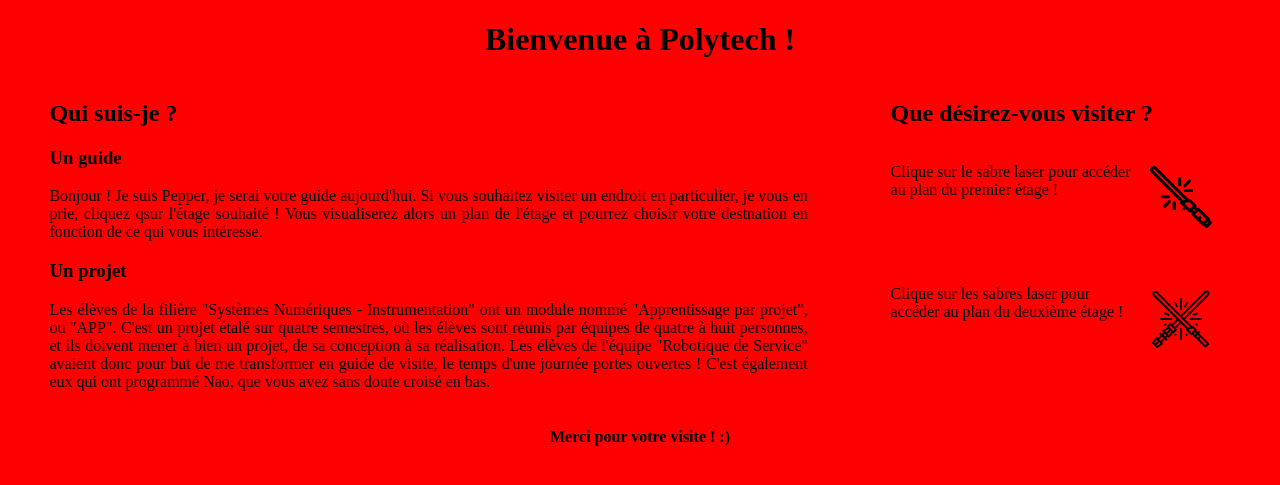
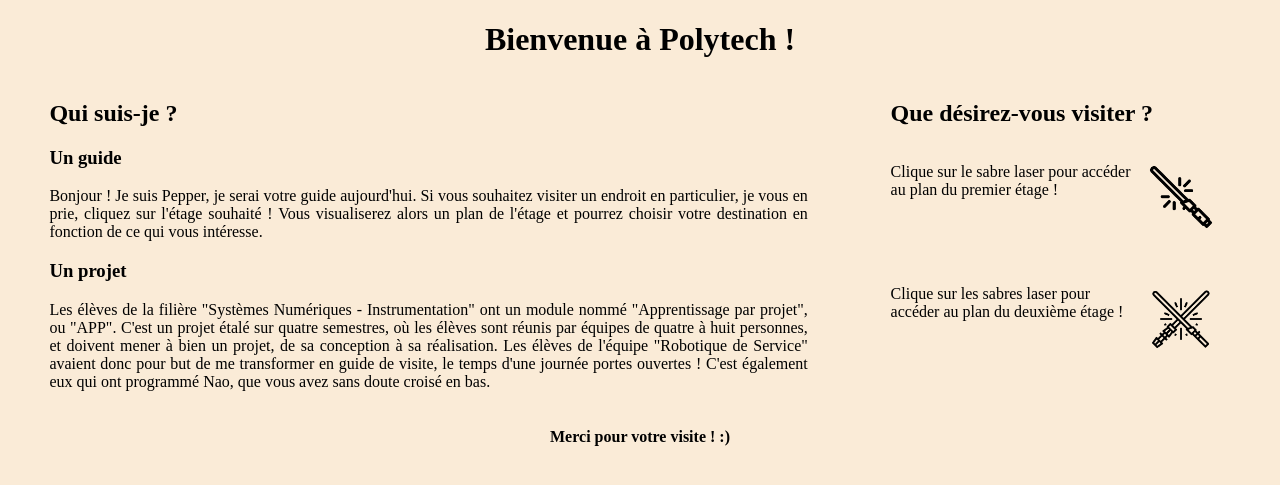
Before and after one commit to PolytechAnnecy-RobotiqueDeService/APP_RobotiqueDeService, a PHP site: page / in a window 1280 px wide. Shown: the top 485 px of the page. Run offline with PHP 8.4, Linux system fonts and the light colour scheme.

Commit message:
realisation test pour soutenance

```diff
--- a/Tablette/html/index.html
+++ b/Tablette/html/index.html
@@ -17,9 +17,9 @@
 			<div class = "presentation">
 				<h2>Qui suis-je ?</h2>
 				<h3>Un guide</h3>
-				<p>Bonjour ! Je suis Pepper, je serai votre guide aujourd'hui. Si vous souhaitez visiter un endroit en particulier, je vous en prie, cliquez qsur l'étage souhaité ! Vous visualiserez alors un plan de l'étage et pourrez choisir votre destnation en fonction de ce qui vous intéresse. </p>
+				<p>Bonjour ! Je suis Pepper, je serai votre guide aujourd'hui. Si vous souhaitez visiter un endroit en particulier, je vous en prie, cliquez sur l'étage souhaité ! Vous visualiserez alors un plan de l'étage et pourrez choisir votre destination en fonction de ce qui vous intéresse. </p>
 				<h3>Un projet</h3>
-				<p>Les élèves de la filière "Systèmes Numériques - Instrumentation" ont un module nommé "Apprentissage par projet", ou "APP". C'est un projet étalé sur quatre semestres, où les élèves sont réunis par équipes de quatre à huit personnes, et ils doivent mener à bien un projet, de sa conception à sa réalisation. Les élèves de l'équipe "Robotique de Service" avaient donc pour but de me transformer en guide de visite, le temps d'une journée portes ouvertes ! C'est également eux qui ont programmé Nao, que vous avez sans doute croisé en bas. </p>
+				<p>Les élèves de la filière "Systèmes Numériques - Instrumentation" ont un module nommé "Apprentissage par projet", ou "APP". C'est un projet étalé sur quatre semestres, où les élèves sont réunis par équipes de quatre à huit personnes, et doivent mener à bien un projet, de sa conception à sa réalisation. Les élèves de l'équipe "Robotique de Service" avaient donc pour but de me transformer en guide de visite, le temps d'une journée portes ouvertes ! C'est également eux qui ont programmé Nao, que vous avez sans doute croisé en bas. </p>
 			</div>
 
 			<div id = "visite">
--- a/Tablette/html/pages/etage_1/etage_1.css
+++ b/Tablette/html/pages/etage_1/etage_1.css
@@ -240,7 +240,7 @@
     display : flex;
     flex-direction : column;
     width : 400px;
-    background-color: antiquewhite;
+    /*background-color: antiquewhite;*/
     padding: 15px;
 }
 
--- a/Tablette/html/pages/etage_2/etage_2.css
+++ b/Tablette/html/pages/etage_2/etage_2.css
@@ -269,7 +269,7 @@
     margin-right: 2px;
 }
 #legende_info_libre{
-    background-color: turquoise;
+    background-color: green;
     width: 20px;
     height: 15px;
     border : solid 1px black;
--- a/Tablette/html/pages/etage_2/etage_2.html
+++ b/Tablette/html/pages/etage_2/etage_2.html
@@ -161,7 +161,7 @@
                     <button class = "GO" id = "go_A205" onclick="go_A205()"> Y aller </button>
                 </div>
                 <div class = "description" id = "desc_A217">
-                    <p>Voici la salle d'APP Robots (nous lol) ! </p>
+                    <p>Voici la salle d'APP Robots ! Elle contient tous les robots nécessaires à l'APP... c'est là que je suis la plupart du temps ! </p>
                     <button class = "GO" id = "go_A217" onclick="go_A217()"> Y aller </button>
                 </div>
                 <div class = "description" id = "desc_C213">
@@ -193,7 +193,7 @@
                     <button class = "GO" id = "go_C210" onclick="go_C210()"> Y aller </button>
                 </div>
                 <div class = "description" id = "desc_B205">
-                    <p>Voici Polybot ! </p>
+                    <p>Voici la salle réservée à Polybot, une association de l'école qui réalise des projets de robotique.  </p>
                     <button class = "GO" id = "go_B205" onclick="go_B205()"> Y aller </button>
                 </div>
                 <div class = "description" id = "desc_A202">
@@ -201,7 +201,7 @@
                     <button class = "GO" id = "go_A202" onclick="go_A202()"> Y aller </button>
                 </div>
                 <div class = "description" id = "desc_C206">
-                    <p>Voici la salle C206 </p>
+                    <p>Voici la salle décloisonnée ! Elle est plus grande que les autres et sert souvent pour les cours magistraux ou des examens, comme un amphithéâtre... </p>
                     <button class = "GO" id = "go_C206" onclick="go_C206()"> Y aller </button>
                 </div>
                 <div class = "description" id = "desc_C208">
--- a/Tablette/html/pages/index.css
+++ b/Tablette/html/pages/index.css
@@ -1,5 +1,7 @@
 body{
-    background-color: red;
+    background-color: antiquewhite;
+    /*background-image: url("../pages/images/supertropclasse.png");*/
+    background-size: 100%;
 }
 
 h1{
--- a/Tablette/manifest.xml
+++ b/Tablette/manifest.xml
@@ -1,5 +1,5 @@
 <?xml version='1.0' encoding='UTF-8'?>
-<package version="0.0.0" uuid="tablette-2d2da4">
+<package uuid="tablette-2d2da4" version="0.0.0">
  <names>
   <name lang="en_US">Tablette</name>
  </names>
```
Also changed, not shown: Tablette/html/pages/images/supertropclasse.png (added), Tablette/html/pages/images/supertropviolet.png (added), 1 other file.
